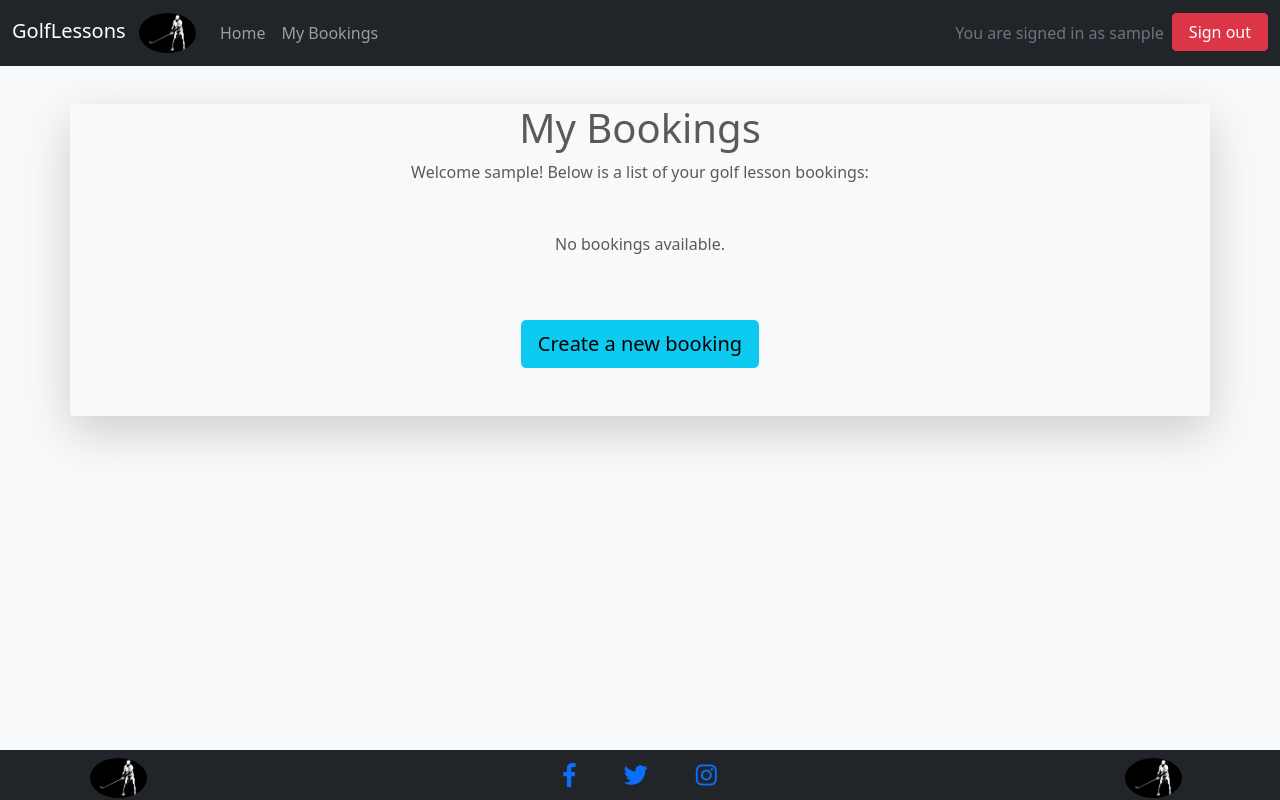
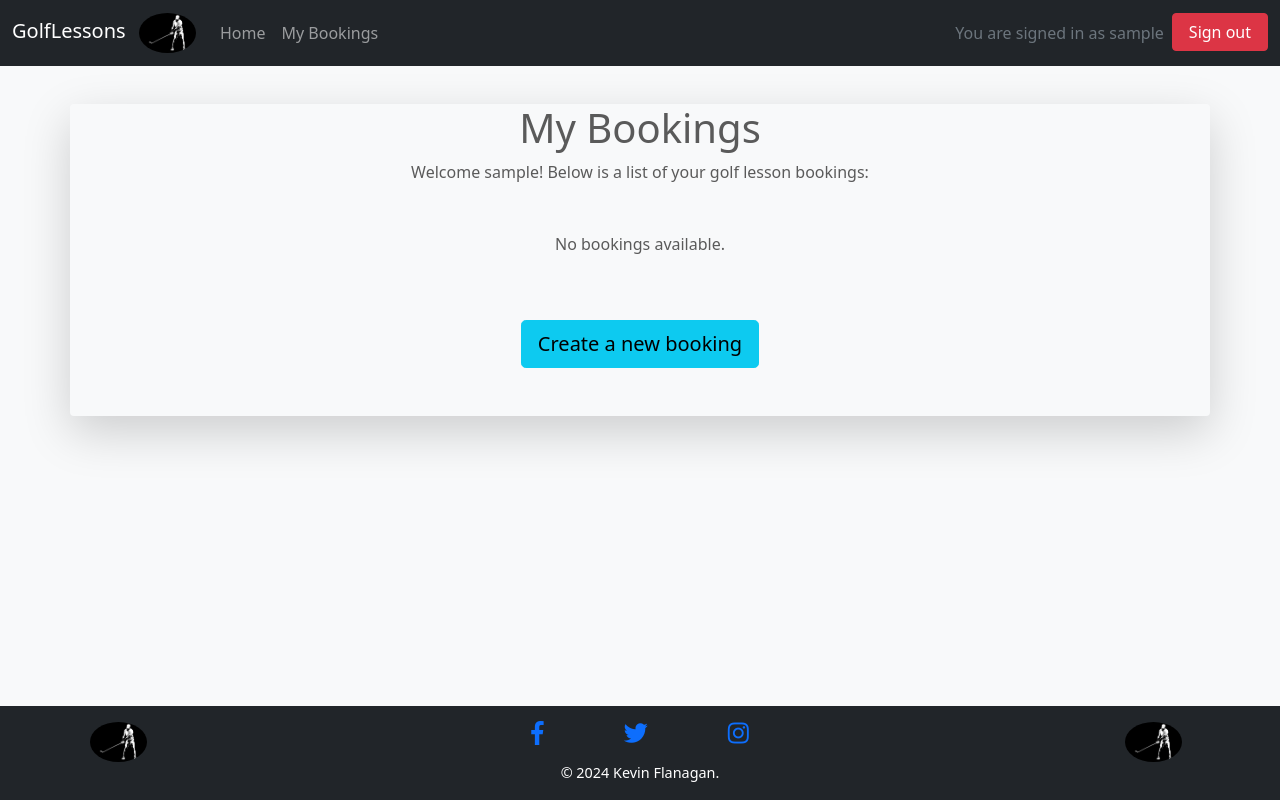
Before and after one commit to KevinFlanagan7/PP4-booking-system, a Django app: page /bookings/ in a window 1280 px wide. Run offline with Django 4.2, Linux system fonts and the light colour scheme; the visitor is signed in with stand-in values (Sample User, id 1); data that the repository does not hold is empty; some libraries are stand-ins or nearby versions.

Commit message:
Add style to footer.

```diff
--- a/bookings/templates/bookings/list.html
+++ b/bookings/templates/bookings/list.html
@@ -33,7 +33,7 @@
                 <button type="button" class="btn-close" data-bs-dismiss="modal" aria-label="Close"></button>
             </div>
             <div class="modal-body">
-                Are you sure you want to permantly delete your booking?
+                Are you sure you want to permanently delete your booking?
             </div>
             <div class="modal-footer">
                 <button type="button" class="btn btn-secondary" data-bs-dismiss="modal">Close</button>
--- a/static/css/style.css
+++ b/static/css/style.css
@@ -66,13 +66,17 @@ main {
 }
 
 /* Footer Styles */
-.footer {
+.social-icon {
   font-size: 1.2rem;
-  bottom: 0;
-  width: 100%;
-  line-height: 3rem;
 }
 
+.fa-twitter {
+  margin: 0 1.6rem;
+}
+
+.copyright-text {
+  font-size: 0.8rem;
+}
 
 /* RESPONSIVE CSS
 -------------------------------------------------- */
@@ -104,9 +108,18 @@ main {
     height: auto;
   }
 
-  .footer {
+  .social-icon {
     font-size: 1.5rem;
   }
+
+  .fa-twitter {
+    margin: 0 5rem;
+  }
+
+  .copyright-text {
+    font-size: 0.9rem;
+  }
+
 }
 
 @media (min-width: 992px) {
--- a/templates/layout/footer.html
+++ b/templates/layout/footer.html
@@ -1,31 +1,38 @@
 {% load static %}
 
-<footer class="footer mt-auto bg-dark text-white">
+<footer class="footer bg-dark text-white">
     <div class="container">
         <div class="row justify-content-between align-items-center">
             <div class="col-4 text-center text-md-start">
                 <a class="navbar-brand" href="{% url 'home' %}">
-                    <img src="{% static 'images/logo.jpg' %}" alt="Logo" class="rounded-circle logo-image">
+                    <img src="{% static 'images/logo.jpg' %}" alt="Logo" class="mt-3 rounded-circle logo-image">
                 </a>
             </div>
             <div class="col-4 d-flex justify-content-center">
                 <a href="https://facebook.com" target="_blank" rel="noopener"
                     aria-label="Visit our Facebook page (opens in a new tab)">
-                    <i class="me-3 me-md-5 fab fa-facebook-f"></i>
+                    <i class="fab fa-facebook-f social-icon"></i>
                 </a>
                 <a href="https://twitter.com" target="_blank" rel="noopener"
                     aria-label="Visit our Twitter page (opens in a new tab)">
-                    <i class="me-3 me-md-5 fab fa-twitter"></i>
+                    <i class="fab fa-twitter social-icon"></i>
                 </a>
                 <a href="https://instagram.com" target="_blank" rel="noopener"
                     aria-label="Visit our Instagram page (opens in a new tab)">
-                    <i class="fab fa-instagram"></i>
+                    <i class="fab fa-instagram social-icon"></i>
                 </a>
             </div>
             <div class="col-4 text-center text-md-end">
                 <a class="navbar-brand" href="{% url 'home' %}">
-                    <img src="{% static 'images/logo.jpg' %}" alt="Logo" class="rounded-circle logo-image">
+                    <img src="{% static 'images/logo.jpg' %}" alt="Logo" class="mt-3 rounded-circle logo-image">
                 </a>
+            </div>
+        </div>
+        <div class="row justify-content-center">
+            <div class="col-12 text-center">
+                <p class="copyright-text">
+                    &copy; 2024 Kevin Flanagan.
+                </p>
             </div>
         </div>
     </div>
```
Also changed, not shown: golflessons/settings.py (+1 -6 lines), 1 other file.
